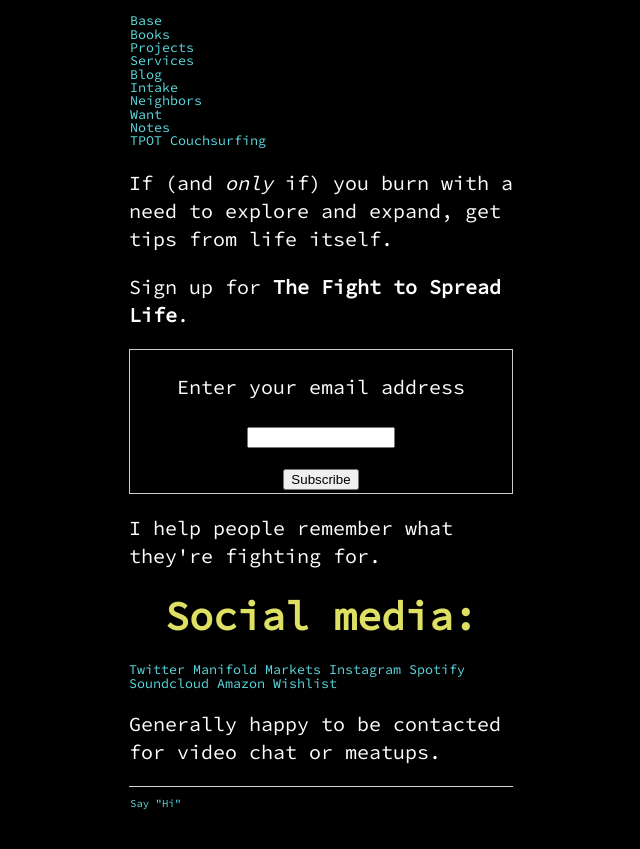
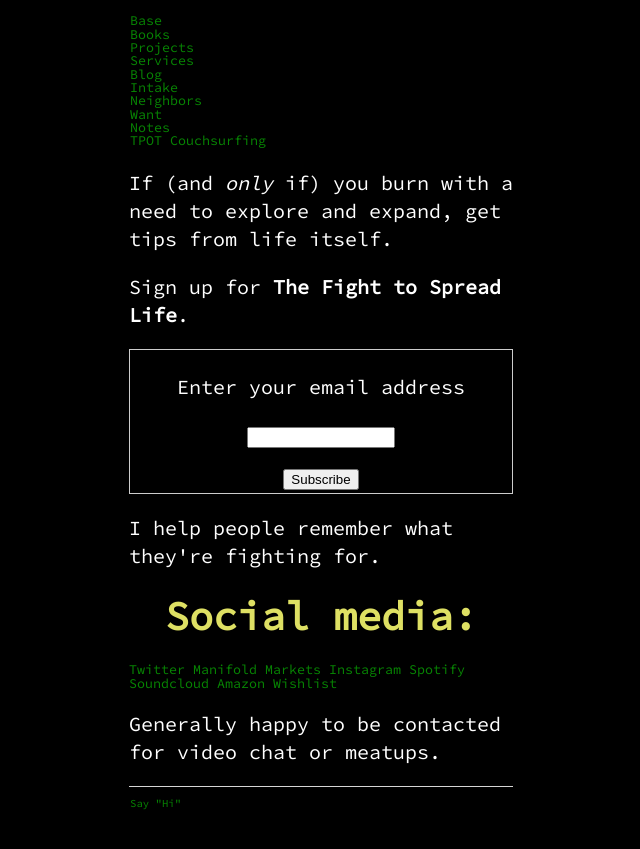
Before and after one commit to ray-dorai/ray-dorai.github.io, a Jekyll site: the page built from index.html, in a window 1280 px wide. Shown: the top 849 px of the page, without its empty margins (319-959 px from the left). Built offline with Jekyll 4.4.1, drawn with Linux system fonts in a browser that asks for light colours; some web fonts are replaced.

Commit message:
Update main.css

```diff
--- a/css/main.css
+++ b/css/main.css
@@ -25,7 +25,7 @@ nav ul li, footer ul li {
 }
 a {
     text-decoration: none;
-    color: #5ADAE0;
+    color: #078503;
 }
 a:hover {
     text-decoration: underline;
```
